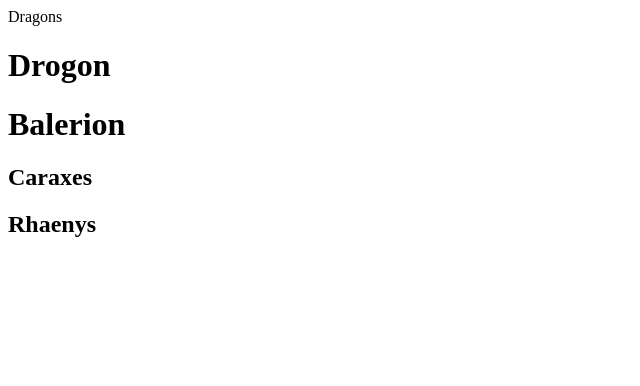
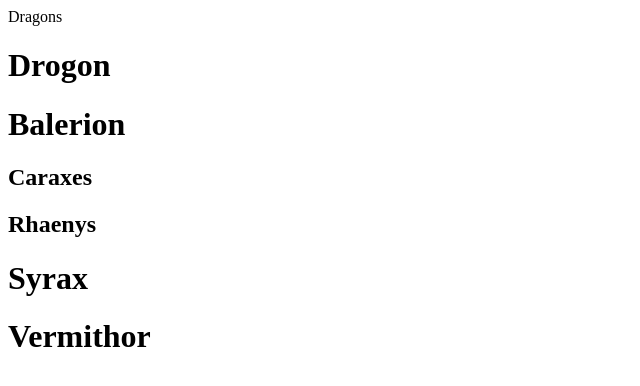
Before and after one commit to mjk27dev/new-repo, a plain HTML site: page index.html in a window 1280 px wide. Shown: the whole page, without its empty margins (0-640 px from the left). Drawn offline with Linux system fonts and the light colour scheme.

Commit message:
new commit

```diff
--- a/index.html
+++ b/index.html
@@ -9,6 +9,9 @@ Dragons
 <h1>Balerion</h1>
 <h2>Caraxes</h2>
 <h2>Rhaenys</h2>
+<h1>Syrax</h1>
+<h1>Vermithor</h1>
+
 
 </body>
 </html>
```
